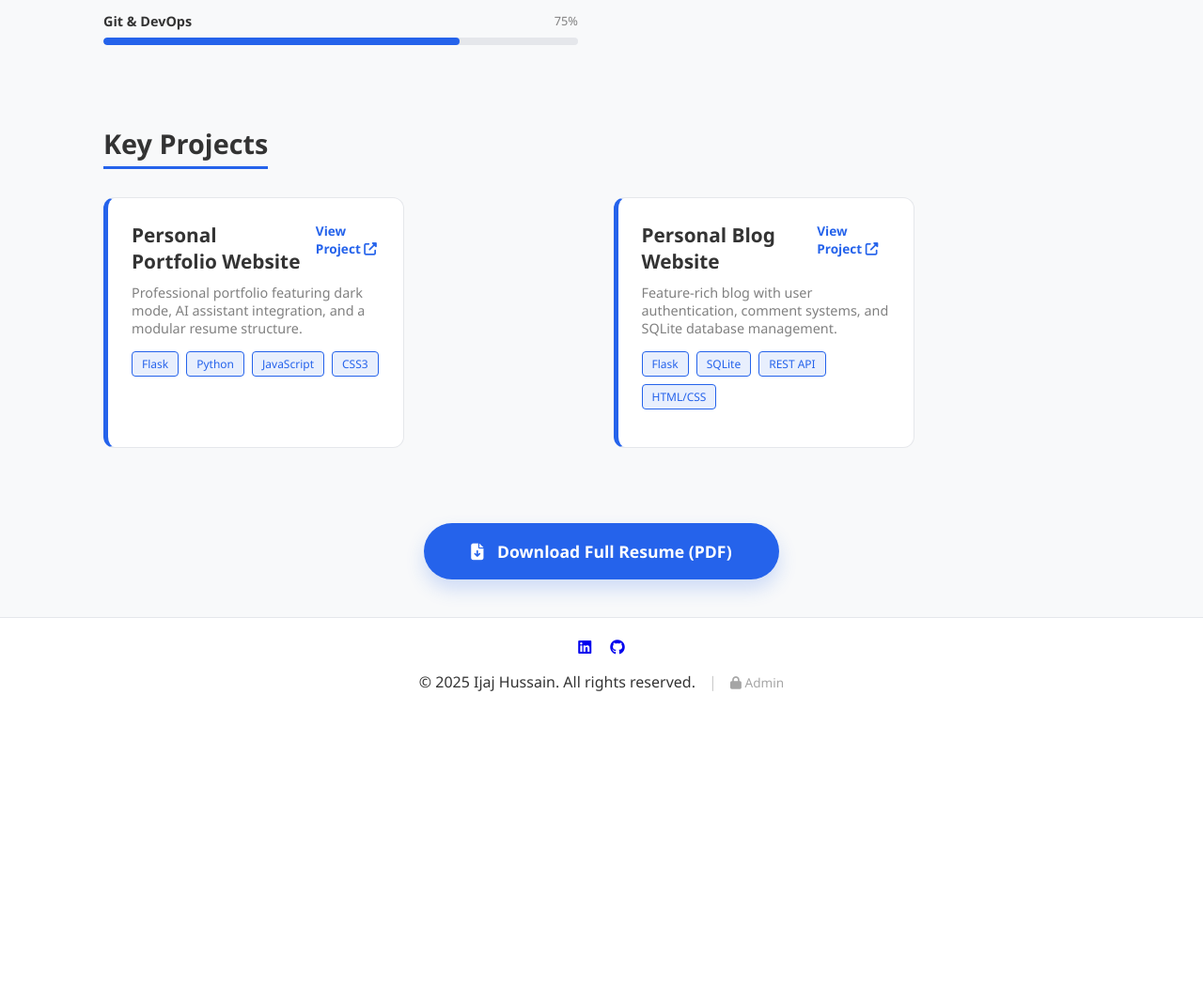
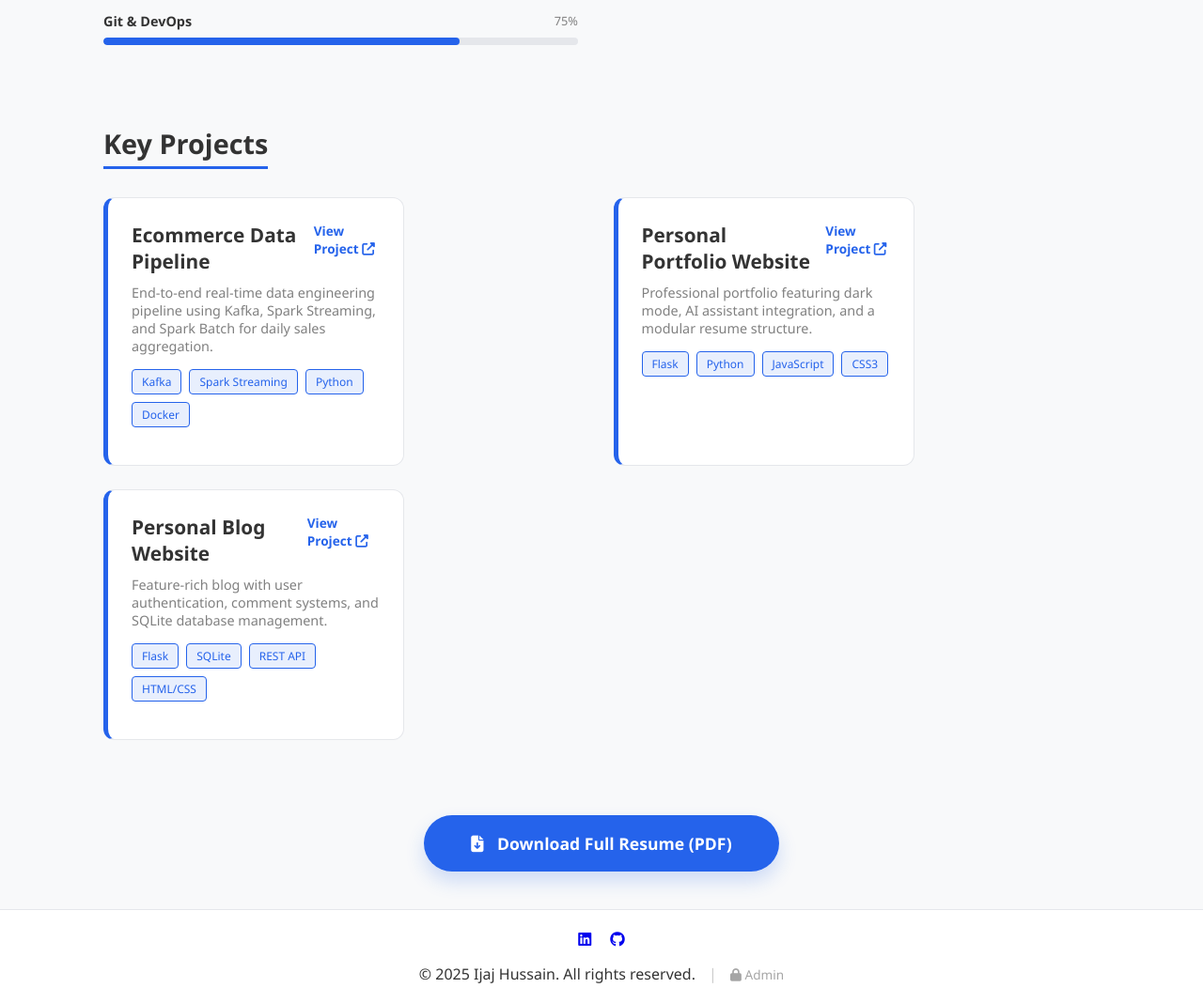
Before and after one commit to Mrijaj/UpdatedPortfolio, a Flask app: page /resume in a window 1280 px wide. Shown: the part 1094-2162 px from the top of the page at 94% size. Before the commit the page ends 1830 px from the top, so only its background shows below. Run offline with Flask 3, Linux system fonts and the light colour scheme; some libraries are stand-ins or nearby versions.

Commit message:
Update portfolio: Added Ecommerce Data Pipeline project and fixed college link

```diff
--- a/templates/resume.html
+++ b/templates/resume.html
@@ -35,7 +35,7 @@
                     <h4 style="margin: 15px 0 5px 0; font-size: 1.2rem;">B.Tech in Computer Engineering</h4>
                     <p style="color: gray; font-size: 0.95rem;">
                         G.H Raisoni College of Engineering
-                        <a href="https://ghrcem.raisoni.net/" target="_blank" style="color: var(--primary-color); text-decoration: none; margin-left: 8px; font-size: 0.8rem;">
+                        <a href="https://ghrcemp.raisoni.net/computer-engineering" target="_blank" style="color: var(--primary-color); text-decoration: none; margin-left: 8px; font-size: 0.8rem;">
                             <i class="fas fa-link"></i> <i class="fas fa-arrow-right"></i>
                         </a>
                     </p>
@@ -141,6 +141,22 @@
 
             <div class="card" style="padding: 25px; border-left: 5px solid var(--primary-color); display: flex; flex-direction: column;">
                 <div style="display: flex; justify-content: space-between; align-items: flex-start; gap: 10px;">
+                    <h4 style="margin: 0; font-size: 1.3rem;">Ecommerce Data Pipeline</h4>
+                    <a href="https://github.com/Mrijaj/ecommerce-data-pipeline" target="_blank" style="color: var(--primary-color); text-decoration: none; font-size: 0.85rem; font-weight: bold;">
+                        View Project <i class="fas fa-external-link-alt"></i>
+                    </a>
+                </div>
+                <p style="color: gray; margin-top: 10px; font-size: 0.9rem;">End-to-end real-time data engineering pipeline using Kafka, Spark Streaming, and Spark Batch for daily sales aggregation.</p>
+                <div style="display: flex; flex-wrap: wrap; gap: 8px; margin: 15px 0;">
+                    <span style="background: rgba(37,99,235,0.1); color: var(--primary-color); font-size: 0.75rem; padding: 4px 10px; border-radius: 4px; border: 1px solid var(--primary-color);">Kafka</span>
+                    <span style="background: rgba(37,99,235,0.1); color: var(--primary-color); font-size: 0.75rem; padding: 4px 10px; border-radius: 4px; border: 1px solid var(--primary-color);">Spark Streaming</span>
+                    <span style="background: rgba(37,99,235,0.1); color: var(--primary-color); font-size: 0.75rem; padding: 4px 10px; border-radius: 4px; border: 1px solid var(--primary-color);">Python</span>
+                    <span style="background: rgba(37,99,235,0.1); color: var(--primary-color); font-size: 0.75rem; padding: 4px 10px; border-radius: 4px; border: 1px solid var(--primary-color);">Docker</span>
+                </div>
+            </div>
+
+            <div class="card" style="padding: 25px; border-left: 5px solid var(--primary-color); display: flex; flex-direction: column;">
+                <div style="display: flex; justify-content: space-between; align-items: flex-start; gap: 10px;">
                     <h4 style="margin: 0; font-size: 1.3rem;">Personal Portfolio Website</h4>
                     <a href="https://github.com/Mrijaj/UpdatedPortfolio" target="_blank" style="color: var(--primary-color); text-decoration: none; font-size: 0.85rem; font-weight: bold;">
                         View Project <i class="fas fa-external-link-alt"></i>
```
